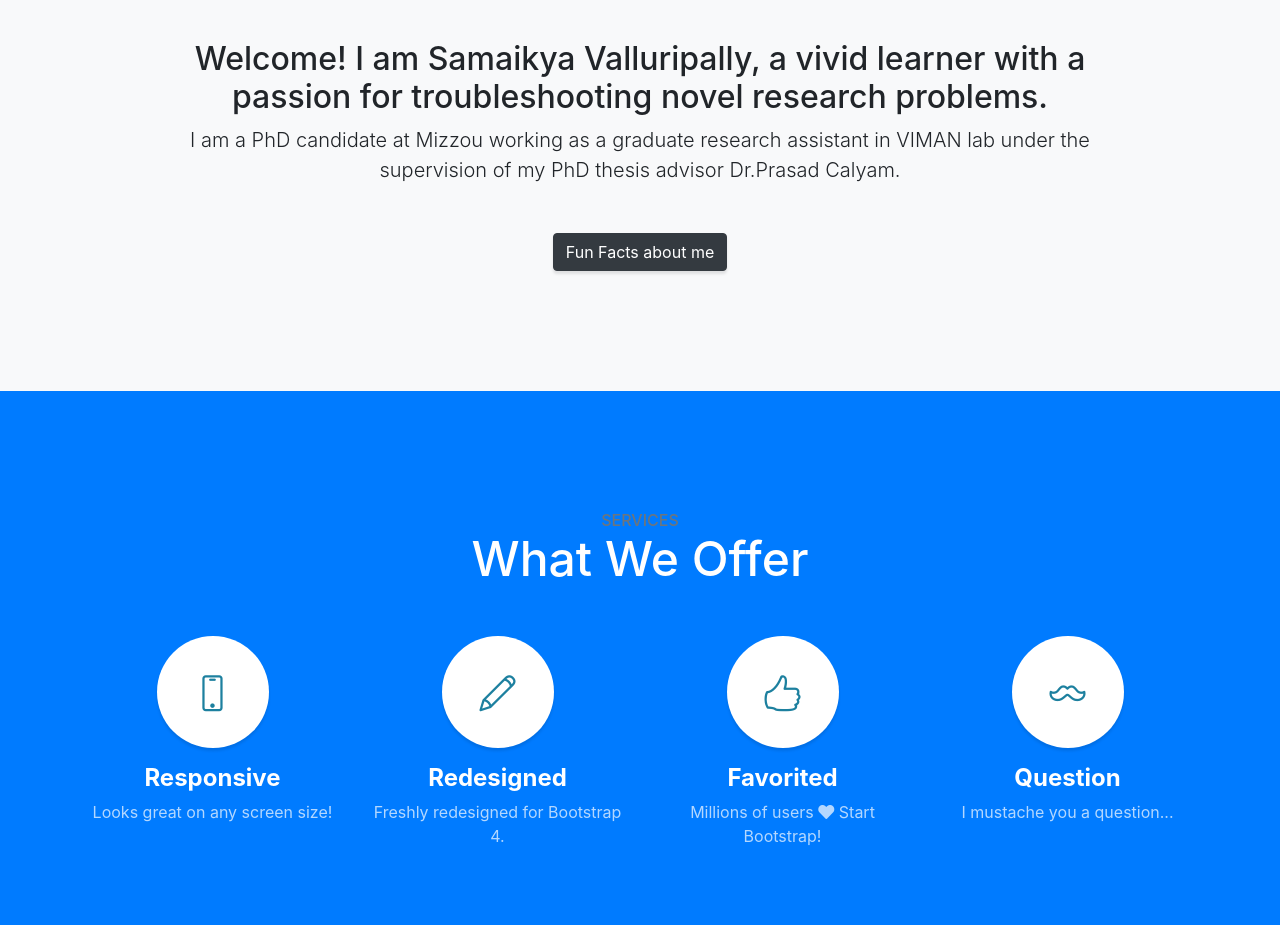
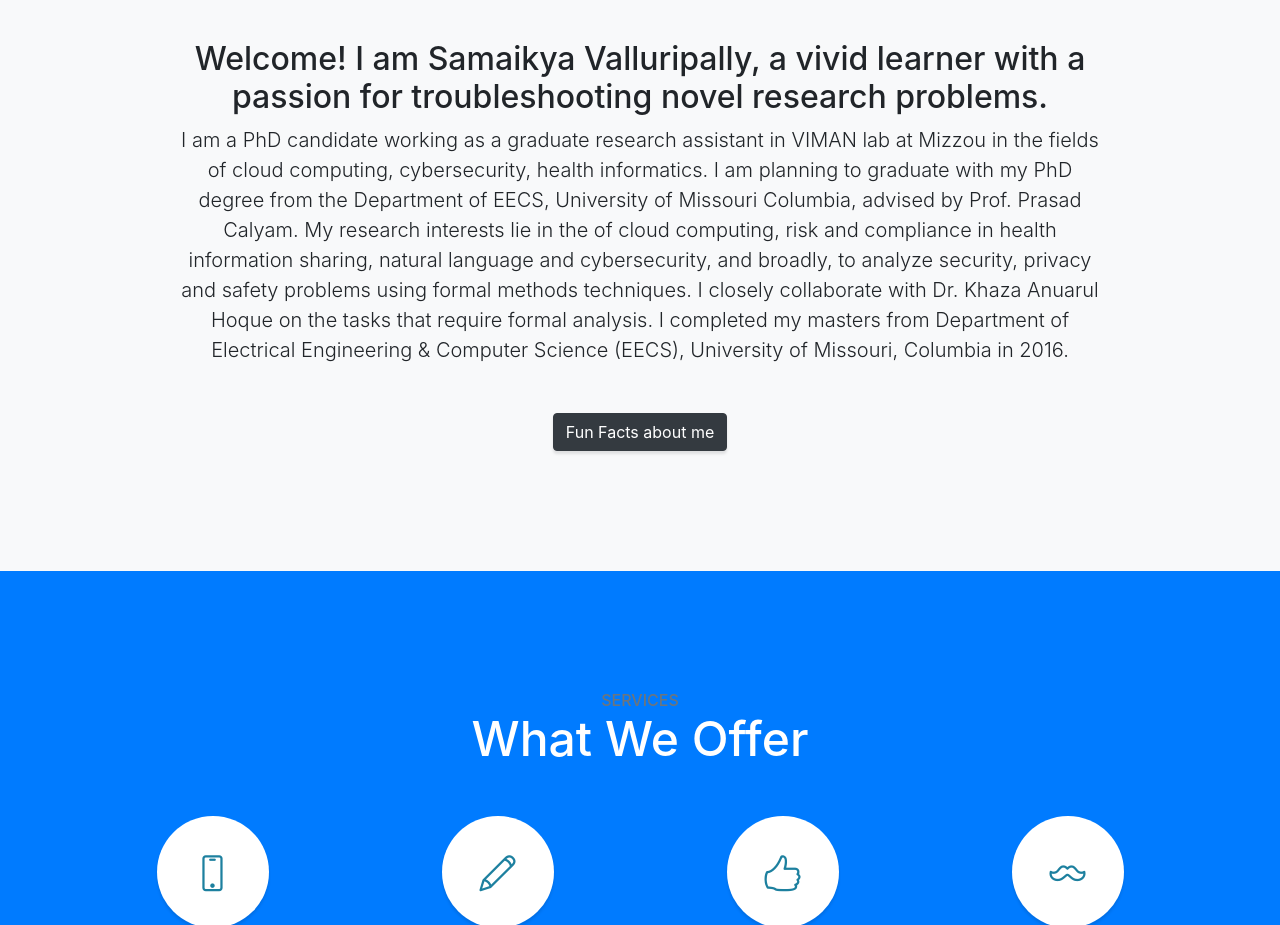
Before and after one commit to SamaikyaValluripally/SamaikyaValluripally.github.io, a website with bundled scripts: page index.html in a window 1280 px wide. Shown: the part 880-1805 px from the top of the page. Built offline with nearby package versions, Linux system fonts and the light colour scheme.

Commit message:
Initial Commit

```diff
--- a/index.html
+++ b/index.html
@@ -70,7 +70,12 @@
       <div class="row">
         <div class="col-lg-10 mx-auto">
           <h2>Welcome! I am Samaikya Valluripally, a vivid learner with a passion for troubleshooting novel research problems. </h2>
-          <p class="lead mb-5">I am a PhD candidate at Mizzou working as a graduate research assistant in VIMAN lab under the supervision of my PhD thesis advisor Dr.Prasad Calyam.
+          <p class="lead mb-5">I am a PhD candidate working as a graduate research assistant in VIMAN lab at Mizzou in the fields of cloud computing, cybersecurity, health informatics. I am
+planning to graduate with my PhD degree from the Department of EECS, University of Missouri Columbia, advised by Prof. Prasad Calyam. My research interests lie in the of cloud computing, risk and
+compliance in health information sharing, natural language and cybersecurity, and broadly, to analyze security, privacy and safety problems using formal methods techniques. I closely collaborate
+with Dr. Khaza Anuarul Hoque on the tasks that require formal analysis.
+
+I completed my masters from Department of Electrical Engineering & Computer Science (EECS), University of Missouri, Columbia in 2016.
             <!--<a href="https://unsplash.com/">Unsplash</a> put mizzou, VIMAN and Prasad Calyam link here sam-->
 	  </p>
           <a class="btn btn-dark btn-xl js-scroll-trigger" href="#services">Fun Facts about me</a>
```
